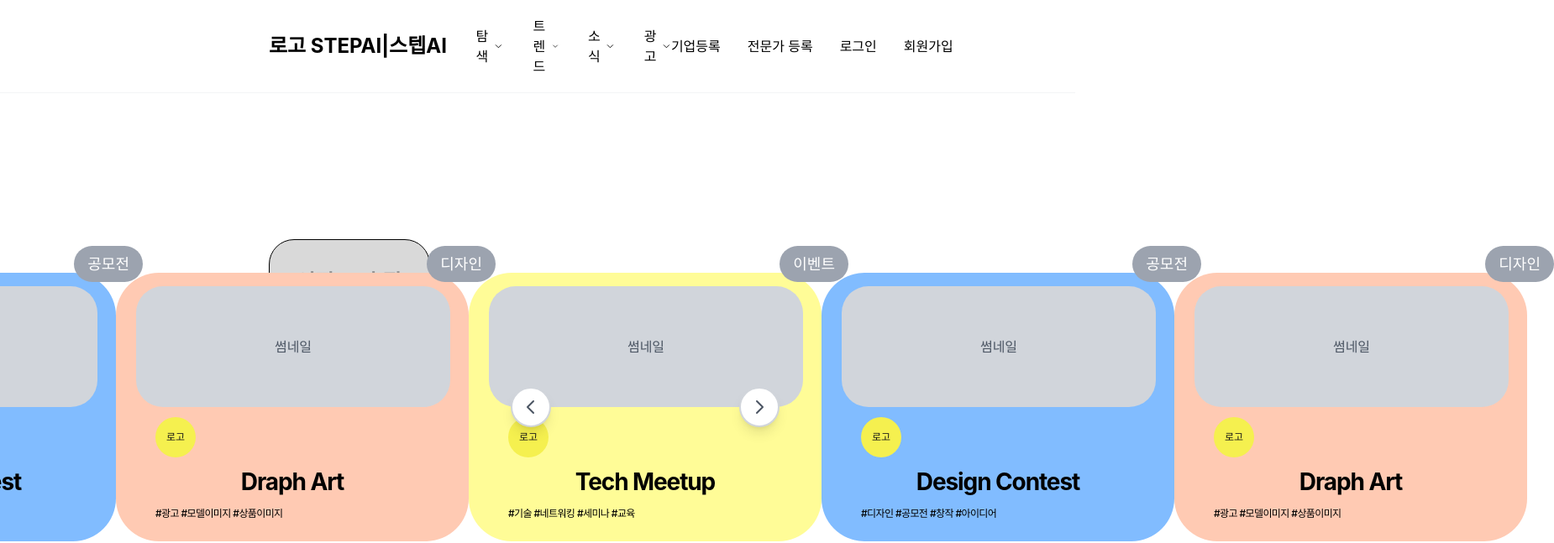
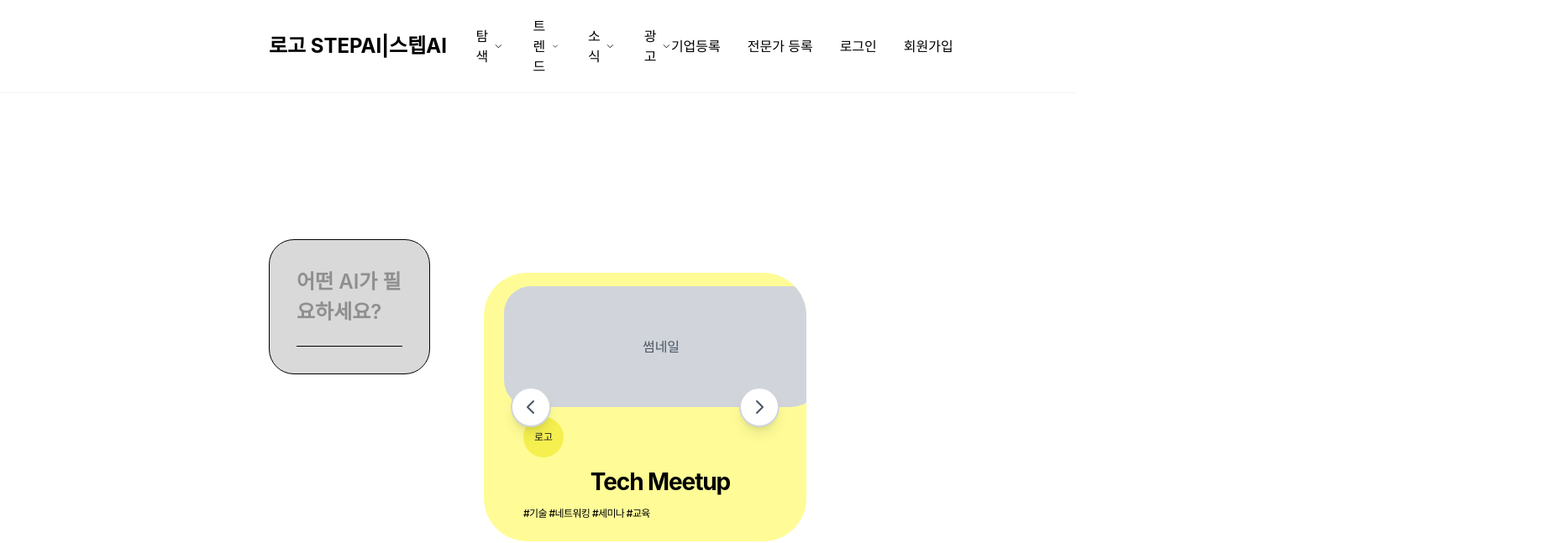
Before and after one commit to kimnamwook1/stepai-web, a Next.js app: page / in a window 1280 px wide. Shown: the top 647 px of the page at 84% size, 1850 px wide, since content can reach past the window. Built offline with nearby package versions, Linux system fonts and the light colour scheme; a web font is replaced by a local one.

Commit message:
fix: 캐러셀 한 장만 보이도록 트랙/카드 width px 단위로 수정

```diff
--- a/src/components/ContentsMain.tsx
+++ b/src/components/ContentsMain.tsx
@@ -141,14 +141,14 @@ const ContentsMain = () => {
                         </button>
 
                         {/* 캐러셀 컨테이너 */}
-                        <div className="relative w-[420px] h-[320px] overflow-visible rounded-[51px]" style={{overflow: 'visible'}}>
+                        <div className="relative w-[420px] h-[320px] overflow-hidden rounded-[51px]">
                             {/* 캐러셀 트랙 */}
                             <div
                                 ref={trackRef}
                                 className="flex h-full"
                                 style={{
                                     transition: isTransitioning ? 'transform 0.6s cubic-bezier(0.4,0,0.2,1)' : 'none',
-                                    transform: `translateX(-${currentIndex * 100}%)`,
+                                    transform: `translateX(-${currentIndex * 420}px)`,
                                     overflow: 'visible',
                                     position: 'relative',
                                 }}
@@ -158,8 +158,9 @@ const ContentsMain = () => {
                                     <div
                                         key={idx}
                                         onClick={() => handleCardClick(card.id)}
-                                        className="w-full h-full flex-shrink-0 rounded-[51px] cursor-pointer relative"
+                                        className="h-full flex-shrink-0 rounded-[51px] cursor-pointer relative"
                                         style={{
+                                            width: '420px',
                                             backgroundColor: card.color,
                                             position: 'relative',
                                             overflow: 'visible',
```
